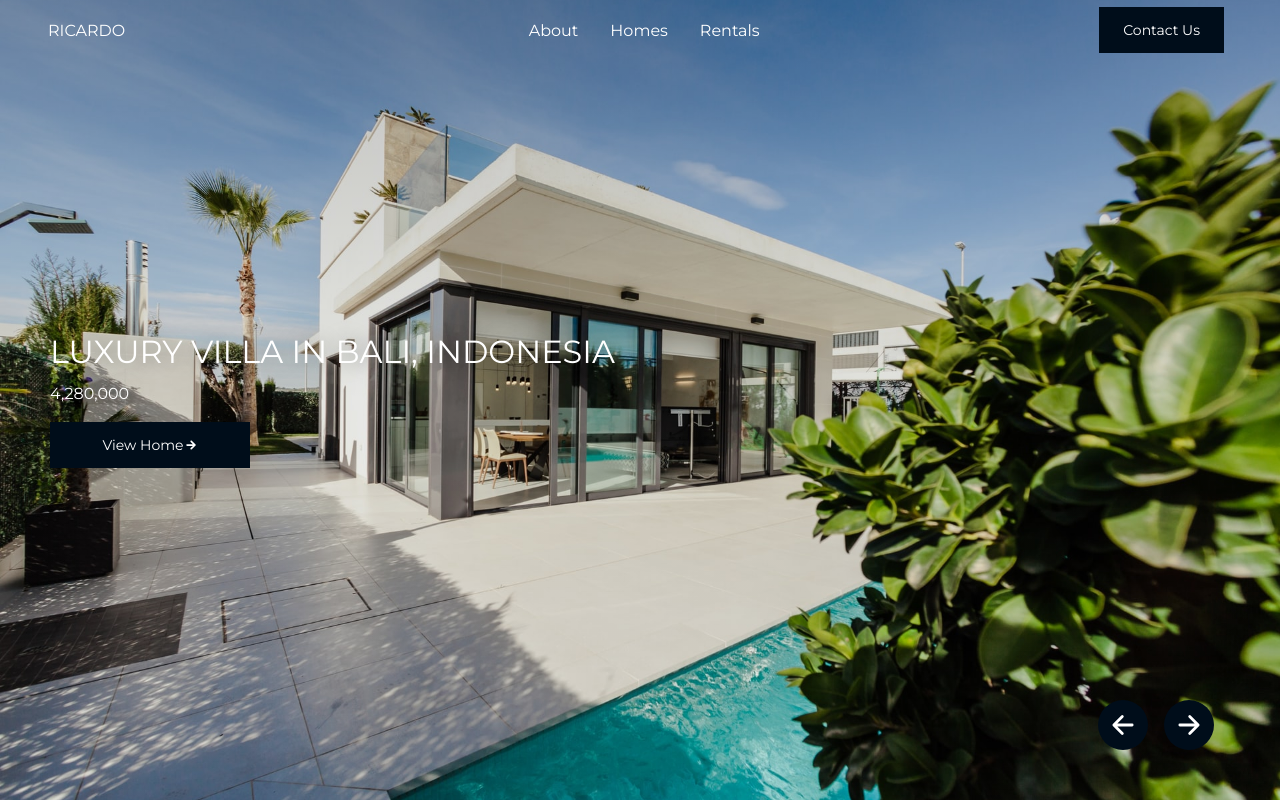
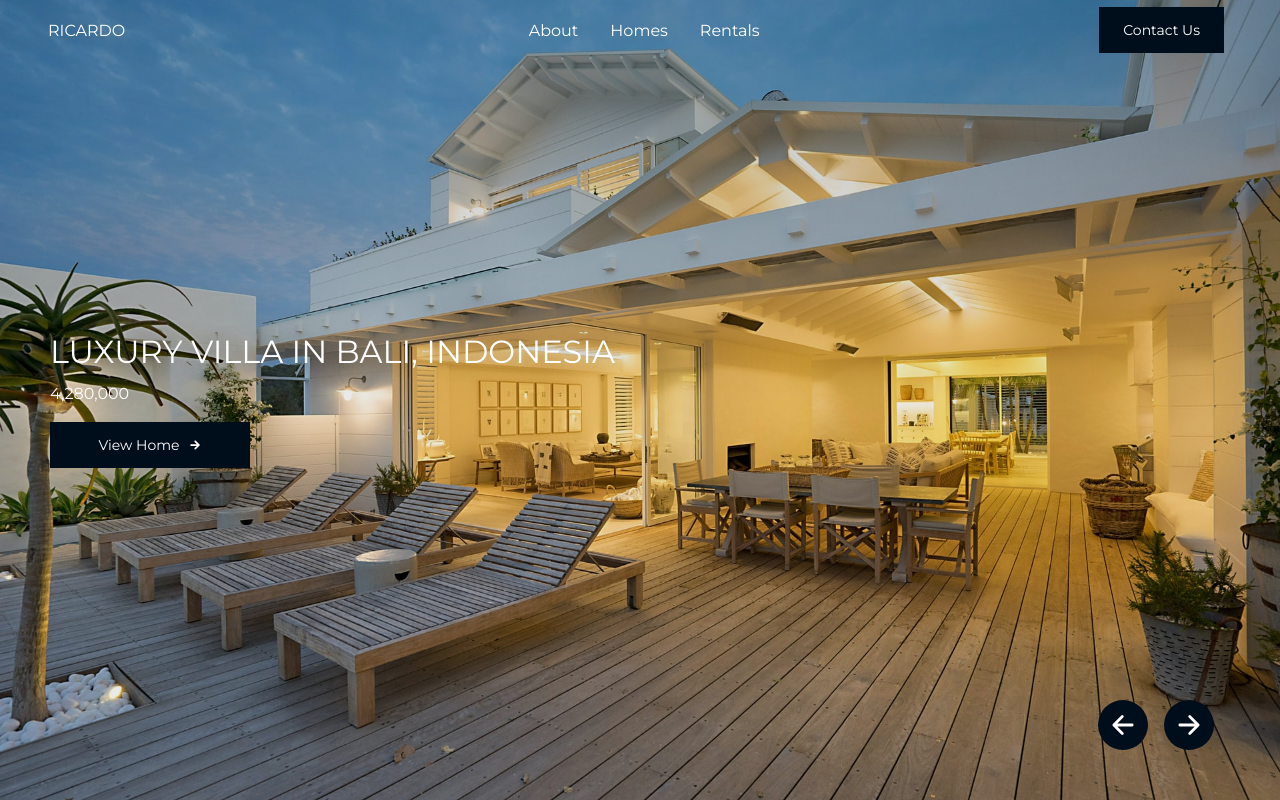
Before and after one commit to RSalcido2019/real-estate, a React (Create React App) app: page / in a window 1280 px wide. Built offline with nearby package versions, Linux system fonts and the light colour scheme.

Commit message:
Image size correction

```diff
--- a/src/components/Hero.js
+++ b/src/components/Hero.js
@@ -10,6 +10,7 @@
 position: relative;
 overflow: hidden;
 `;
+
 const HeroWrapper = styled.div`
     width: 100%;
     height: 100%;
@@ -19,6 +20,7 @@
     overflow: hidden;
     position: relative;
 `;
+
 const HeroSlide = styled.div`
   z-index: 1;
   width: 100%;
@@ -35,11 +37,11 @@
   justify-content: center;
 
   &::before {
-    content: ' ';
-    position: absolute;
-    z-index: 2;
+    content: "";
     width: 100%;
     height: 100vh;
+    z-index: 2;
+    position: absolute;
     bottom: 0vh;
     left: 0;
     overflow: hidden;
@@ -61,6 +63,7 @@
   height: 100vh;
   object-fit: cover;
 `;
+
 const HeroContent = styled.div`
   position: relative;
   z-index: 10;
@@ -78,12 +81,15 @@
     text-align: left;
     margin-bottom: 0.8rem;
   }
+
   p {
         margin-bottom: 1.2rem;
         text-shadow: 0px 0px 20px rgba(0,0,0,0.4);
   }
 `;
-const Arrow = styled(IoMdArrowRoundForward)``;
+const Arrow = styled(IoMdArrowRoundForward)`
+    margin-left: 0.5rem;
+`;
 
 const SliderButtons = styled.div`
   position: absolute;
@@ -116,12 +122,24 @@
 `;
 
 const Hero =( { slides }) => {
+ const [current, setCurrent] = useState(0)
+ const length = slides.length
+ const timeout = useRef(null)
+
+ const nextSlide = () => {
+    setCurrent(current === length - 1 ? 0 : current + 1);
+ }
+
+ const prevSlide = () =>{
+    setCurrent(current === 0 ? length - 1 : current - 1);
+ }
 return(
     <HeroSection>
     <HeroWrapper>
        {slides.map((slide, index) => {
         return(
           <HeroSlide key={index}>
+             {index === current && (
                <HeroSlider>
                    <HeroImage src={slide.image} alt={slide.alt} />
                        <HeroContent>
@@ -133,12 +151,13 @@
                            </Button>
                         </ HeroContent>
                  < /HeroSlider>
+             )}
           < / HeroSlide>
         );
        })}
        <SliderButtons>
-        <PrevArrow />
-       <NextArrow />
+        <PrevArrow onClick={prevSlide} />
+       <NextArrow onClick={nextSlide} />
        </SliderButtons>
     </ HeroWrapper>
     </ HeroSection>
--- a/src/data/SliderData.js
+++ b/src/data/SliderData.js
@@ -52,4 +52,4 @@
     image: ImageThree,
     alt: "House"
     }
-]
+];
```
Also changed, not shown: 2 other files (tests, documents, lock files or other folders). Lines whose indentation alone changed are shown as unchanged.
